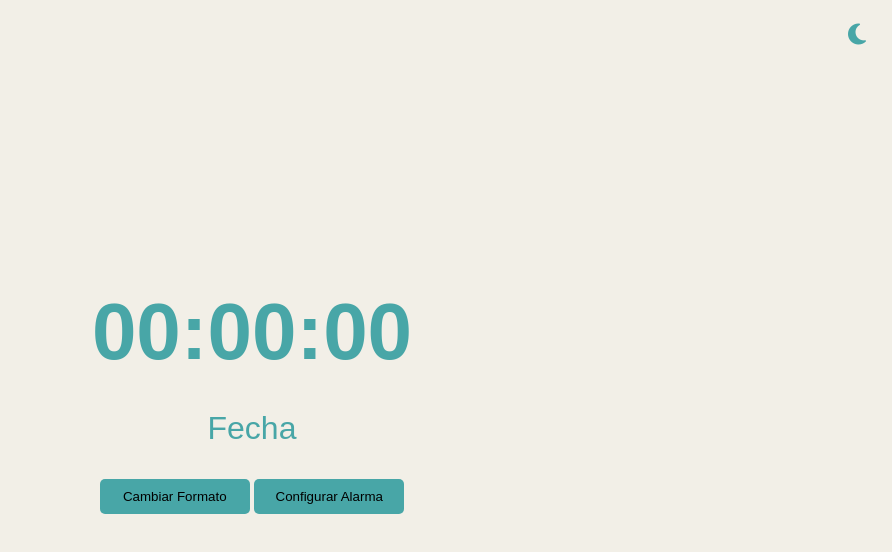
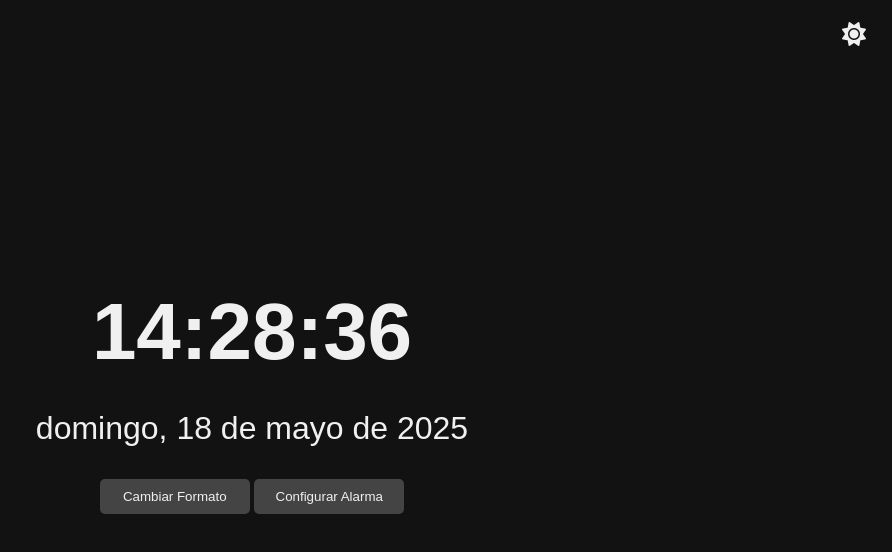
Before and after one commit to NeilDMJ/reloj_digital, a plain HTML site: page index.html in a window 1280 px wide. Both pictures are taken after a click on the button 1245 px from the left and 35 px from the top of the page. Shown: the whole page, without its empty margins (388-1280 px from the left). Drawn offline with Linux system fonts and the light colour scheme.

Commit message:
correccion de modo oscuro

```diff
--- a/index.html
+++ b/index.html
@@ -8,7 +8,7 @@
     <link rel="stylesheet" href="https://cdnjs.cloudflare.com/ajax/libs/font-awesome/6.5.0/css/all.min.css">
 </head>
 <body>
-    <script src="script.js"></script>
+    <script src="script.js" defer></script>
     <div class= "clock_container">
         <h1 id="clock">00:00:00</h1>
         <p id="date">Fecha</p>
@@ -16,8 +16,8 @@
         <button id="alarmaBtn">Configurar Alarma</button>
         <audio id="alarma" src="alarm-clock-short-6402.mp3" preload="auto"></audio>
     </div>
-    <button id="modoBtn" aria-label="Cambiar modo">
-    <i id="modoIcon" class="fas fa-moon"></i>
+    <button id="modoBtn">
+        <i id="modoIcon" class="fas fa-moon"></i>
     </button>
 </body>
 </html>
--- a/script.js
+++ b/script.js
@@ -1,21 +1,5 @@
 let alarmaHora = null;
 let formato24h = true;
-
-// Establecer modo inicial
-const modoGuardado = localStorage.getItem('modo') || 'claro';
-document.body.classList.add(`modo-${modoGuardado}`);
-const icono = document.getElementById('modoIcon');
-icono.classList = modoGuardado === 'oscuro' ? 'fas fa-sun' : 'fas fa-moon';
-
-document.getElementById('modoBtn').addEventListener('click', function () {
-    document.body.classList.toggle('modo-oscuro');
-    document.body.classList.toggle('modo-claro');
-
-    const esModoOscuro = document.body.classList.contains('modo-oscuro');
-    icono.classList = esModoOscuro ? 'fas fa-sun' : 'fas fa-moon';
-    localStorage.setItem('modo', esModoOscuro ? 'oscuro' : 'claro');
-});
-
 
 // Modifica la función del reloj para comprobar la alarma
 function actualizar_reloj() {
@@ -72,5 +56,20 @@ document.getElementById('formatoBtn').addEventListener('click', function () {
     actualizar_reloj();
 });
 
+const modoGuardado = localStorage.getItem('modo') || 'claro';
+document.body.classList.add(`modo-${modoGuardado}`);
+const icono = document.getElementById('modoIcon');
+icono.classList = modoGuardado === 'oscuro' ? 'fas fa-sun' : 'fas fa-moon';
+
+document.getElementById('modoBtn').addEventListener('click', function () {
+    document.body.classList.toggle('modo-oscuro');
+    document.body.classList.toggle('modo-claro');
+
+    const esModoOscuro = document.body.classList.contains('modo-oscuro');
+    icono.classList = esModoOscuro ? 'fas fa-sun' : 'fas fa-moon';
+    localStorage.setItem('modo', esModoOscuro ? 'oscuro' : 'claro');
+});
+
+
 setInterval(actualizar_reloj, 1000);
 actualizar_reloj();
```
